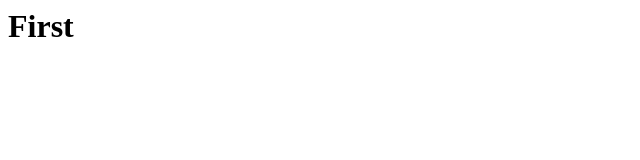
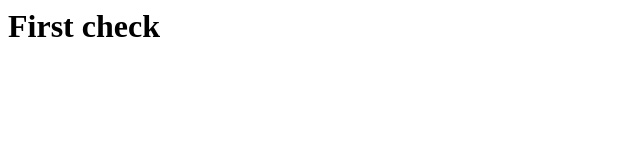
Before and after one commit to abhicherukat/git_tesing, a plain HTML site: page index.html in a window 1280 px wide. Shown: the whole page, without its empty margins (0-640 px from the left). Drawn offline with Linux system fonts and the light colour scheme.

Commit message:
branch checking

```diff
--- a/index.html
+++ b/index.html
@@ -1,3 +1,3 @@
 
 
-<h1>First</h1>
+<h1>First check</h1>
```
